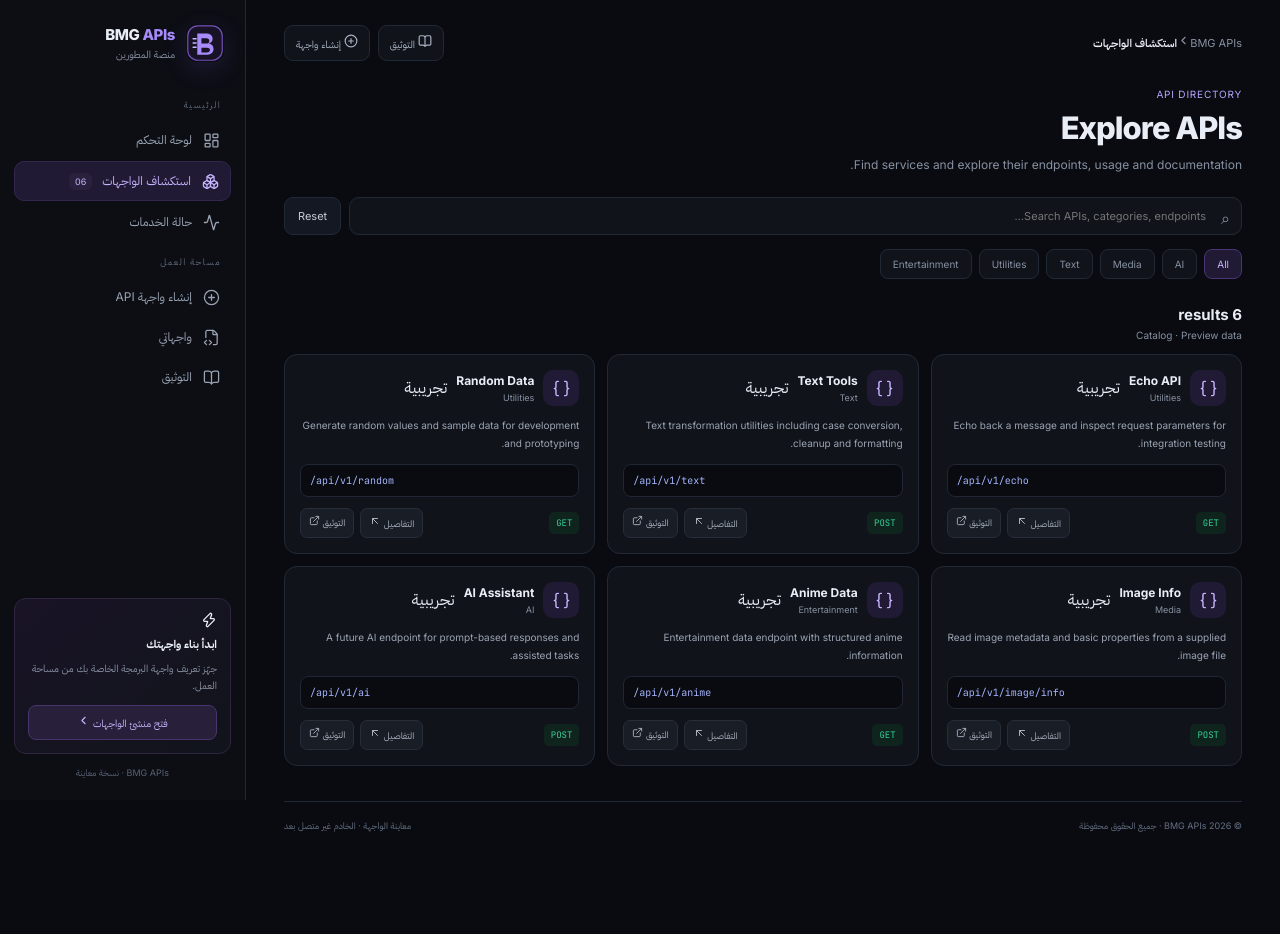
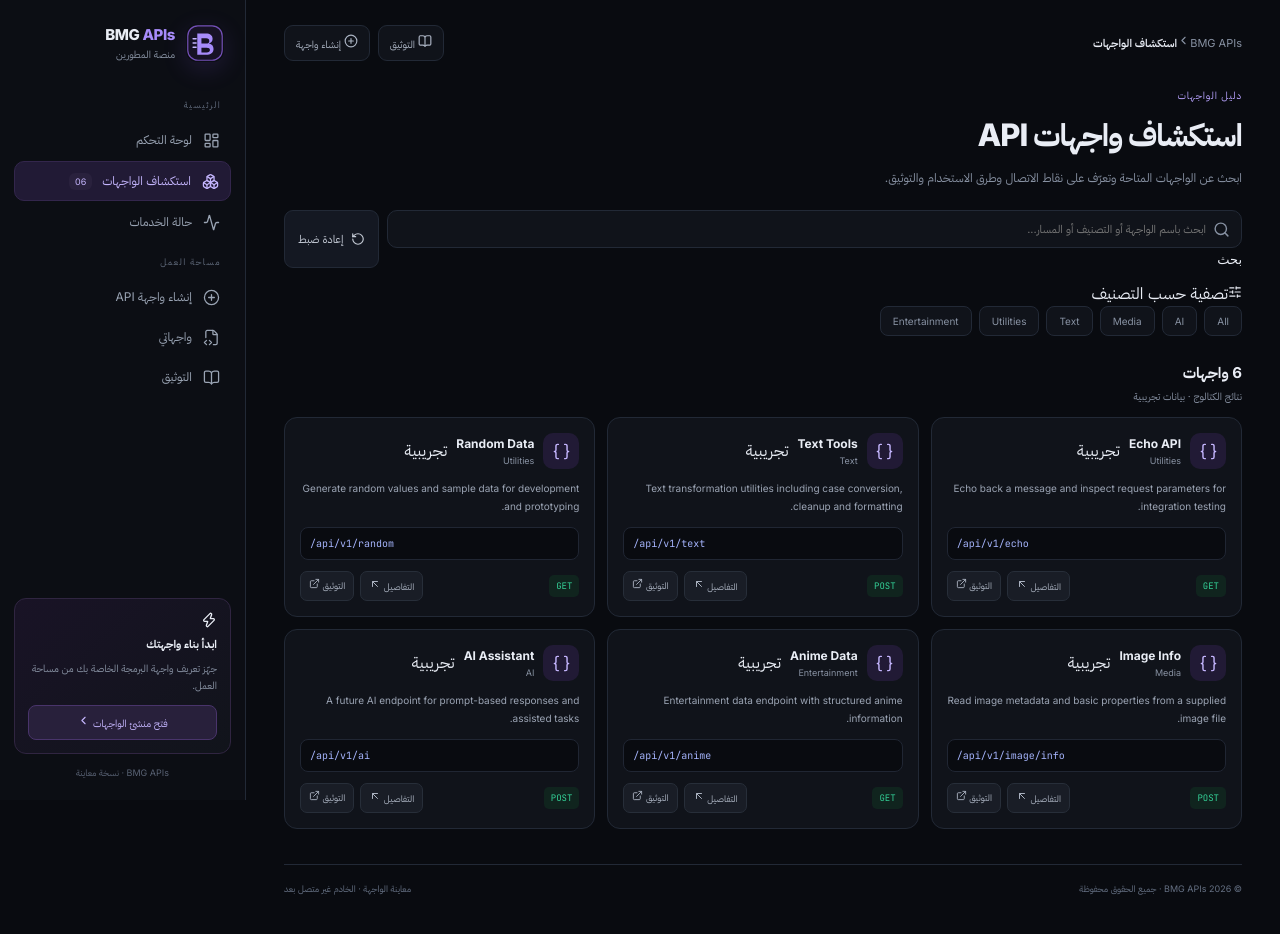
Before and after one commit to T7-T7/Bmg-Apis, a Next.js app: page /apis in a window 1280 px wide. Shown: the top 934 px of the page. Before the commit the page ends 883 px from the top, so only its background shows below. Built offline with nearby package versions, Linux system fonts and the light colour scheme.

Commit message:
واجهة عربية RTL وتحسين تجربة الاستخدام

```diff
--- a/app/apis/page.tsx
+++ b/app/apis/page.tsx
@@ -1,24 +1,29 @@
 "use client";
 
 import { useMemo, useState } from "react";
+import { Search, RotateCcw, SlidersHorizontal, Boxes } from "lucide-react";
 import ApiCard from "@/components/api-card";
 import { apiCatalog, categories, type CatalogFilter } from "@/lib/api-data";
 
 export default function CatalogPage() {
   const [query, setQuery] = useState("");
-  const [category, setCategory] = useState<CatalogFilter>("All");
+  const [category, setCategory] = useState<CatalogFilter>("الكل");
   const filtered = useMemo(() => apiCatalog.filter(api =>
-    (category === "All" || api.category === category) &&
+    (category === "الكل" || api.category === category) &&
     `${api.name} ${api.description} ${api.category} ${api.endpoint}`.toLowerCase().includes(query.toLowerCase())
   ), [query, category]);
 
   return (
     <>
-      <div className="page-heading"><div><div className="eyebrow">API DIRECTORY</div><h1>Explore APIs</h1><p>Find services and explore their endpoints, usage and documentation.</p></div></div>
-      <div className="search-bar"><div className="search-wrap"><span className="search-mark" aria-hidden="true">⌕</span><input value={query} onChange={event => setQuery(event.target.value)} placeholder="Search APIs, categories, endpoints…" aria-label="Search API catalog" /></div><button className="secondary-btn" onClick={() => { setQuery(""); setCategory("All"); }}>Reset</button></div>
-      <div className="filters" aria-label="API categories">{categories.map(item => <button key={item} className={`filter-chip ${category === item ? "active" : ""}`} onClick={() => setCategory(item)} aria-pressed={category === item}>{item}</button>)}</div>
-      <div className="section-title"><div><h2>{filtered.length} results</h2><p>Catalog · Preview data</p></div></div>
-      <div className="card-grid">{filtered.map(api => <ApiCard key={api.slug} api={api} />)}{filtered.length === 0 && <div className="empty-state">No matching APIs found.</div>}</div>
+      <div className="page-heading"><div><div className="eyebrow">دليل الواجهات</div><h1>استكشاف واجهات API</h1><p>ابحث عن الواجهات المتاحة وتعرّف على نقاط الاتصال وطرق الاستخدام والتوثيق.</p></div></div>
+      <div className="search-bar">
+        <div className="search-wrap"><Search className="search-mark" size={17} aria-hidden="true" /><input value={query} onChange={event => setQuery(event.target.value)} placeholder="ابحث باسم الواجهة أو التصنيف أو المسار..." aria-label="البحث في كتالوج الواجهات" /><kbd className="search-shortcut">بحث</kbd></div>
+        <button className="secondary-btn reset-btn" onClick={() => { setQuery(""); setCategory("الكل"); }}><RotateCcw size={14} /> إعادة ضبط</button>
+      </div>
+      <div className="filter-heading"><SlidersHorizontal size={14} /><span>تصفية حسب التصنيف</span></div>
+      <div className="filters" aria-label="تصنيفات الواجهات">{categories.map(item => <button key={item} className={`filter-chip ${category === item ? "active" : ""}`} onClick={() => setCategory(item)} aria-pressed={category === item}>{item}</button>)}</div>
+      <div className="section-title"><div><h2>{filtered.length} واجهات</h2><p>نتائج الكتالوج · بيانات تجريبية</p></div></div>
+      <div className="card-grid">{filtered.map(api => <ApiCard key={api.slug} api={api} />)}{filtered.length === 0 && <div className="panel empty-state"><Boxes size={26} /><strong className="empty-title">لا توجد نتائج مطابقة</strong><p>جرّب تغيير كلمات البحث أو اختيار تصنيف آخر.</p><button className="secondary-btn empty-action" onClick={() => { setQuery(""); setCategory("الكل"); }}>مسح عوامل التصفية</button></div>}</div>
     </>
   );
 }
```
